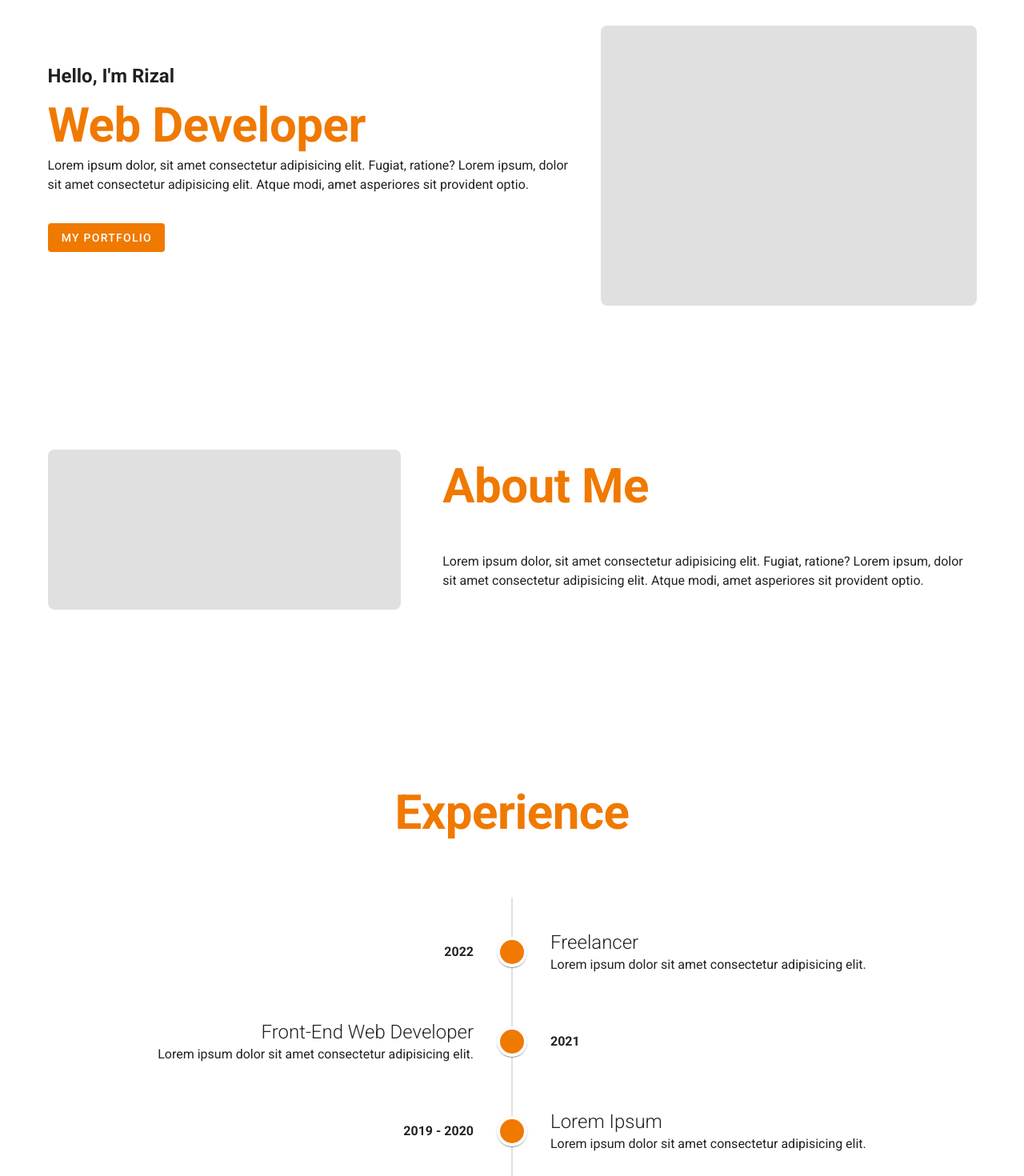
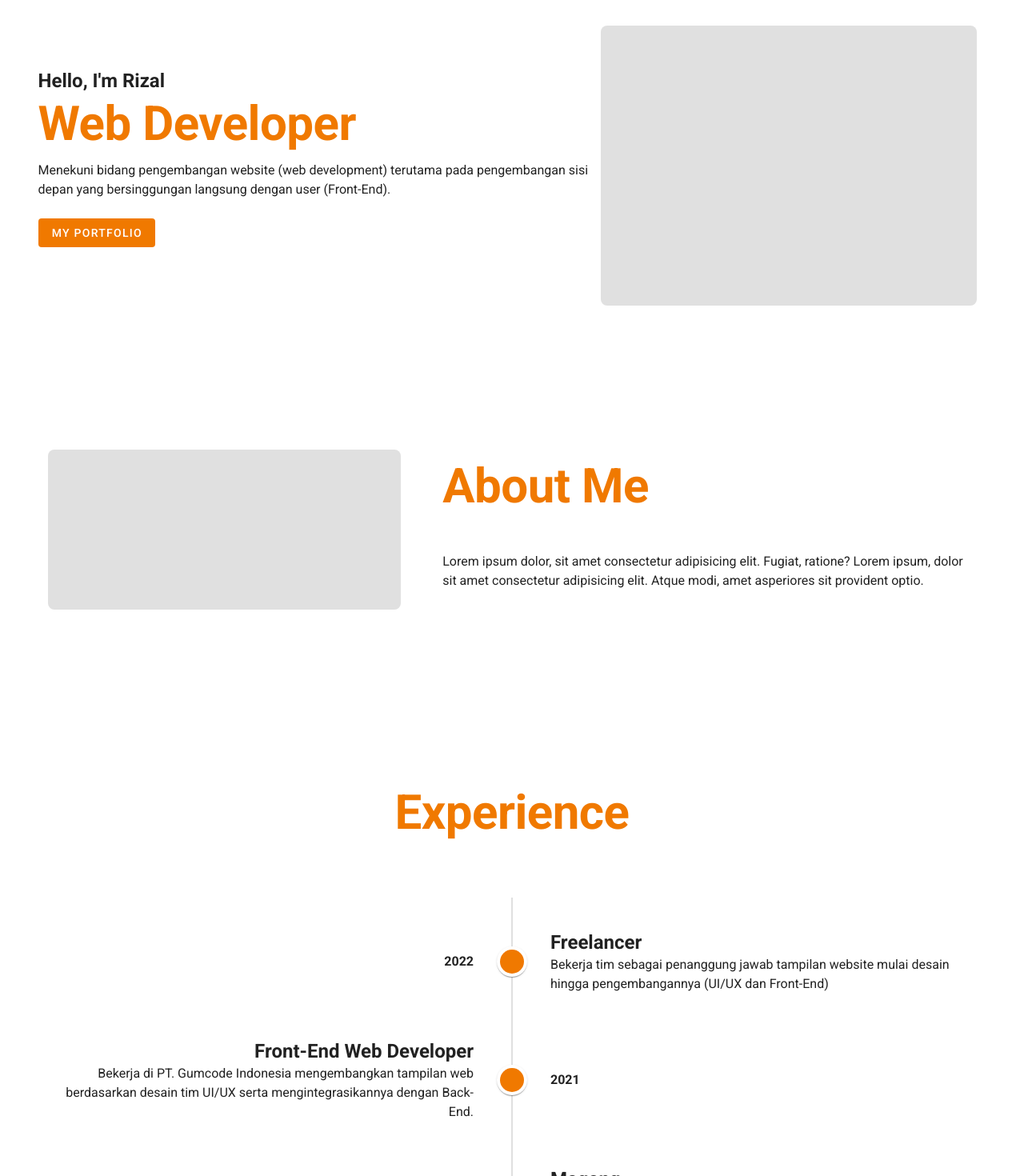
Before and after one commit to amarizzal/PortfolioV2, a Nuxt app: page / in a window 1280 px wide. Shown: the part 160-1630 px from the top of the page at 80% size. Built offline with nearby package versions, Linux system fonts and the light colour scheme.

Commit message:
istirahat ges anying

```diff
--- a/pages/index.vue
+++ b/pages/index.vue
@@ -3,29 +3,29 @@
     <v-col cols="12" sm="8" md="12">
 
       <!-- Jumbotron -->
-      <v-row align="center"  class="my-16 pt-10">
-        <v-col cols="12" md="7" class="text-center text-md-left">
-          <p class="font-weight-bold headline">Hello, I'm Rizal</p>
-          <h1 class="display-3 primary--text my-2" style="font-weight: 700;" color="primary">Web Developer</h1>
-          <p>Lorem ipsum dolor, sit amet consectetur adipisicing elit. Fugiat, ratione? Lorem ipsum, dolor sit amet consectetur adipisicing elit. Atque modi, amet asperiores sit provident optio.</p>
+      <v-row align="center"  class="my-3 my-lg-16 pt-10">
+        <v-col cols="12" md="7" class="text-center text-md-left px-10 px-md-0">
+          <p class="font-weight-bold headline mb-10 mb-md-6 mb-lg-0">Hello, I'm Rizal</p>
+          <h1 class="display-3 primary--text my-2 mb-10 mb-md-4" style="font-weight: 700;" color="primary">Web Developer</h1>
+          <p>Menekuni bidang pengembangan website (web development) terutama pada pengembangan sisi depan yang bersinggungan langsung dengan user (Front-End).</p>
           <v-btn
             depressed
             color="primary"
-            class="my-5"
+            class="my-5 mt-10 mt-md-5 mt-lg-2"
             nuxt
             to="/portfolio"
           >
             My Portfolio
           </v-btn>
         </v-col>
-        <v-col cols="12" md="5">
+        <v-col cols="12" class="hidden-sm-and-down" md="5">
           <v-card style="height: 350px" flat class="grey lighten-2 rounded-lg"></v-card>
         </v-col>
       </v-row>
 
       <!-- About Me -->
       <v-row align="center" class="my-16 py-16">
-        <v-col cols="12" md="5" class="pt-10 pr-10">
+        <v-col cols="12" md="5" class="hidden-sm-and-down pt-10 pr-10">
           <v-card style="height: 200px" flat class="grey lighten-2 rounded-lg"></v-card>
         </v-col>
         <v-col cols="12" md="7" class="pt-10 text-center text-md-left">
@@ -48,10 +48,10 @@
                 </span>
               </template>
               <div class="py-4">
-                <h2 class="headline font-weight-light">
+                <h2 class="headline font-weight-bold">
                   Freelancer
                 </h2>
-                <div class="">Lorem ipsum dolor sit amet consectetur adipisicing elit.</div>
+                <div class="">Bekerja tim sebagai penanggung jawab tampilan website mulai desain hingga pengembangannya (UI/UX dan Front-End)</div>
               </div>
             </v-timeline-item>
             <v-timeline-item>
@@ -61,10 +61,10 @@
                 </span>
               </template>
               <div class="py-4 text-right">
-                <h2 class="headline font-weight-light">
+                <h2 class="headline font-weight-bold">
                   Front-End Web Developer
                 </h2>
-                <div class="">Lorem ipsum dolor sit amet consectetur adipisicing elit.</div>
+                <div class="">Bekerja di PT. Gumcode Indonesia mengembangkan tampilan web berdasarkan desain tim UI/UX serta mengintegrasikannya dengan Back-End.</div>
               </div>
             </v-timeline-item>
             <v-timeline-item>
@@ -74,10 +74,10 @@
                 </span>
               </template>
               <div class="py-4">
-                <h2 class="headline font-weight-light">
-                  Lorem Ipsum
+                <h2 class="headline font-weight-bold">
+                  Magang
                 </h2>
-                <div class="">Lorem ipsum dolor sit amet consectetur adipisicing elit.</div>
+                <div class="">Bertugas slicing desain web ke project React dan Membuat tutorial framework css Tailwind</div>
               </div>
             </v-timeline-item>
           </v-timeline>
--- a/pages/portfolio.vue
+++ b/pages/portfolio.vue
@@ -1,21 +1,24 @@
 <template>
     <v-row justify="center" align="center">
 
-        <v-col cols="12" class="text-center mt-7 mb-4">
-            <h1 class="display-3 primary--text my-2 mb-13 d" style="font-weight: 700;" color="primary">My Portfolio</h1>
+        <v-col cols="12" class="text-center mt-2 mt-lg-7 mb-lg-4">
+            <h1 class="display-3 primary--text my-2 mb-6 mb-lg-13 d" style="font-weight: 700;" color="primary">My Portfolio</h1>
         </v-col>
         <v-col cols="12">
             <v-row>
                 <v-col
                     v-for="(portofolio, i) in portofolios"
                     :key="i"
-                    cols="4"
+                    cols="12"
+                    sm="6"
+                    md="6"
+                    lg="4"
                 >
                 <a :href=portofolio.link target="_blank" style="text-decoration: none" rel="noopener noreferrer">
-                    <v-card elevation="7" class="mx-5 my-5 pt-2 primary rounded-lg">
+                    <v-card elevation="7" class="mx-5 my-5 p-2 primary rounded-lg">
                          <v-img
                         :src="require(`~/assets/img/${portofolio.asset}`)"
-                        height="200px" contain class="m-2"
+                        height="200px" cover class=""
                         ></v-img>
 
                         <v-card-title class="white--text font-weight-bold">
@@ -56,7 +59,7 @@ export default {
                     category: 'Education',
                     description: 'lorem',
                     link: '',
-                    asset: 'p1.jpg'
+                    asset: 'p3.png'
                 },
                 {
                     title: 'Kriuk Hu Hah',
```
Also changed, not shown: assets/img/p3.png (added).
